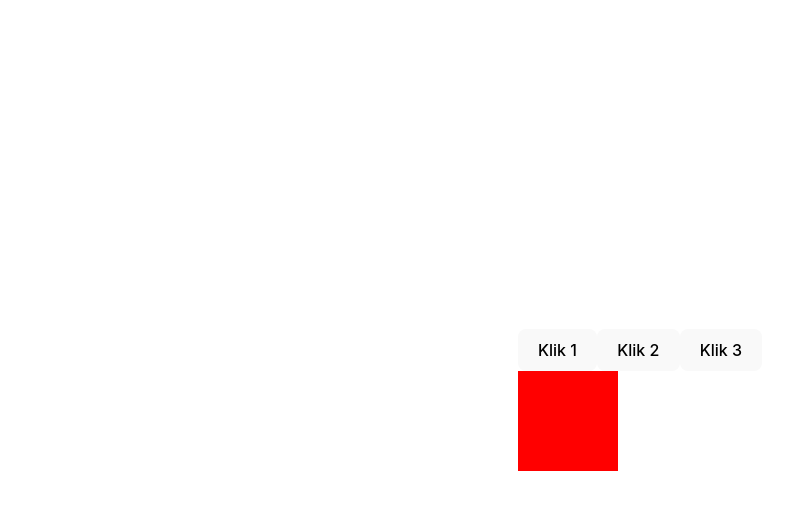
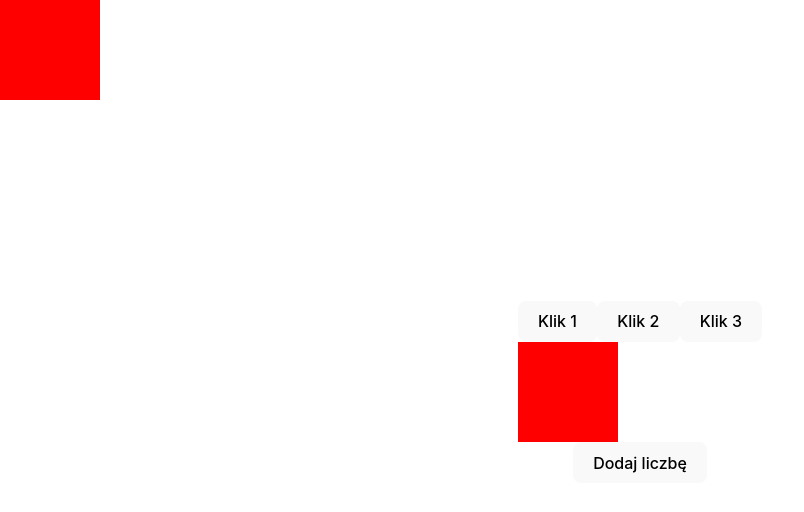
Before and after one commit to grzegorzkowalski/MAIT-JavaScript, a React (Vite) app in the folder my-react-app/: page / in a window 1280 px wide. Shown: the top 512 px of the page, without its empty margins (0-804 px from the left). Built offline with nearby package versions, Linux system fonts and the light colour scheme.

Commit message:
task 10 chapter 8

```diff
--- a/my-react-app/src/App.jsx
+++ b/my-react-app/src/App.jsx
@@ -1,6 +1,8 @@
 import './App.css';
 import Buttons from "./components/08_Chapter/Buttons";
 import EventsTest from "./components/08_Chapter/EventsTest.jsx";
+import CrazyDiv from "./components/08_Chapter/CrazyDiv.jsx";
+import RandomNumbers from "./components/08_Chapter/RandomNumbers.jsx";
 
 function App() {
 
@@ -8,6 +10,8 @@ function App() {
     <>
       <Buttons />
       <EventsTest />
+      <CrazyDiv />
+      <RandomNumbers />
     </>
   )
 }
--- /dev/null
+++ b/my-react-app/src/components/08_Chapter/CrazyDiv.jsx
@@ -0,0 +1,28 @@
+import React, {useState} from 'react';
+import {getRandomNumber} from "../../utils/math.js";
+
+const CrazyDiv = () => {
+    const [left, setLeft] = useState(0);
+    const [top, setTop] = useState(0);
+
+    const handleMouseEnter = () => {
+        setLeft(getRandomNumber());
+        setTop(getRandomNumber());
+    }
+
+    return (
+        <div
+            style={{
+                width: "100px",
+                height: "100px",
+                backgroundColor: "red",
+                position: "absolute",
+                left: `${left}px`,
+                top: `${top}px`
+            }}
+            onMouseEnter={handleMouseEnter}
+        />
+    );
+};
+
+export default CrazyDiv;
--- /dev/null
+++ b/my-react-app/src/components/08_Chapter/RandomNumbers.jsx
@@ -0,0 +1,24 @@
+import React, {useState} from 'react';
+import {getRandomNumber, generateRandomID} from "../../utils/math.js";
+
+const RandomNumbers = () => {
+    const [numbers, setNumbers] = useState([]);
+
+    const clickHandler = () => {
+        const randomNumber = getRandomNumber(100,999);
+        setNumbers(prev => [...prev, randomNumber]);
+    }
+
+    return (
+        <div>
+            <button onClick={clickHandler}>Dodaj liczbę</button>
+            <ul>
+                {
+                    numbers.map((el) => <li key={generateRandomID()}>{el}</li>)
+                }
+            </ul>
+        </div>
+    );
+};
+
+export default RandomNumbers;
--- /dev/null
+++ b/my-react-app/src/utils/math.js
@@ -0,0 +1,7 @@
+export function getRandomNumber(min = 0, max = 1000) {
+    return Math.round(Math.random() * (max - min) + min);
+}
+
+export function generateRandomID() {
+    return new Date().toISOString() + "_" + getRandomNumber(0,1000000).toString();
+}
```
